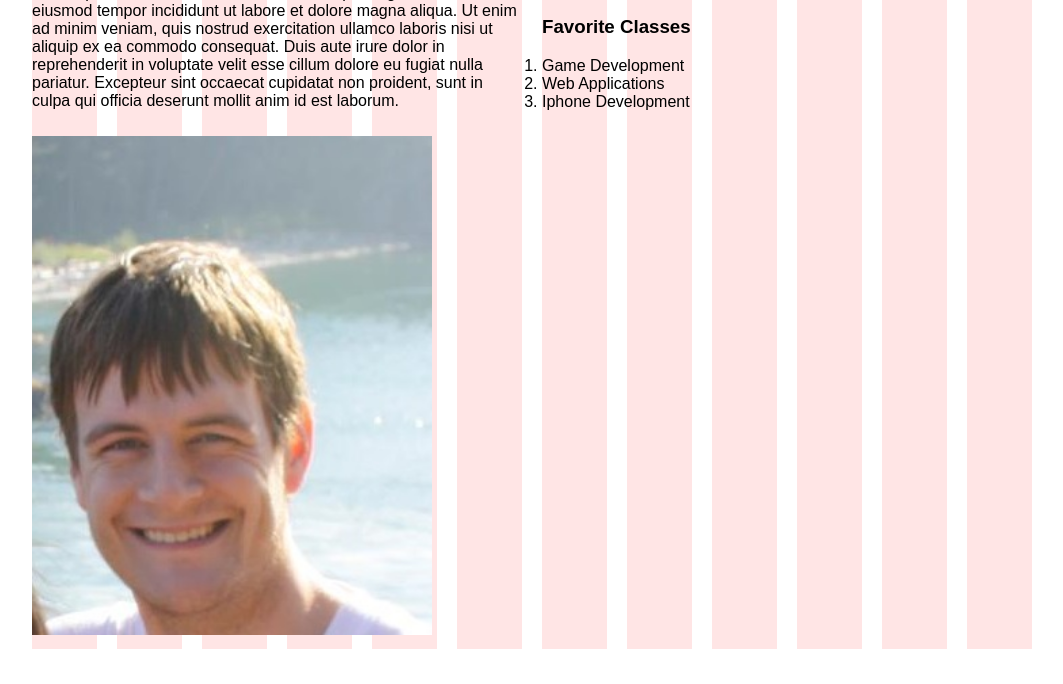
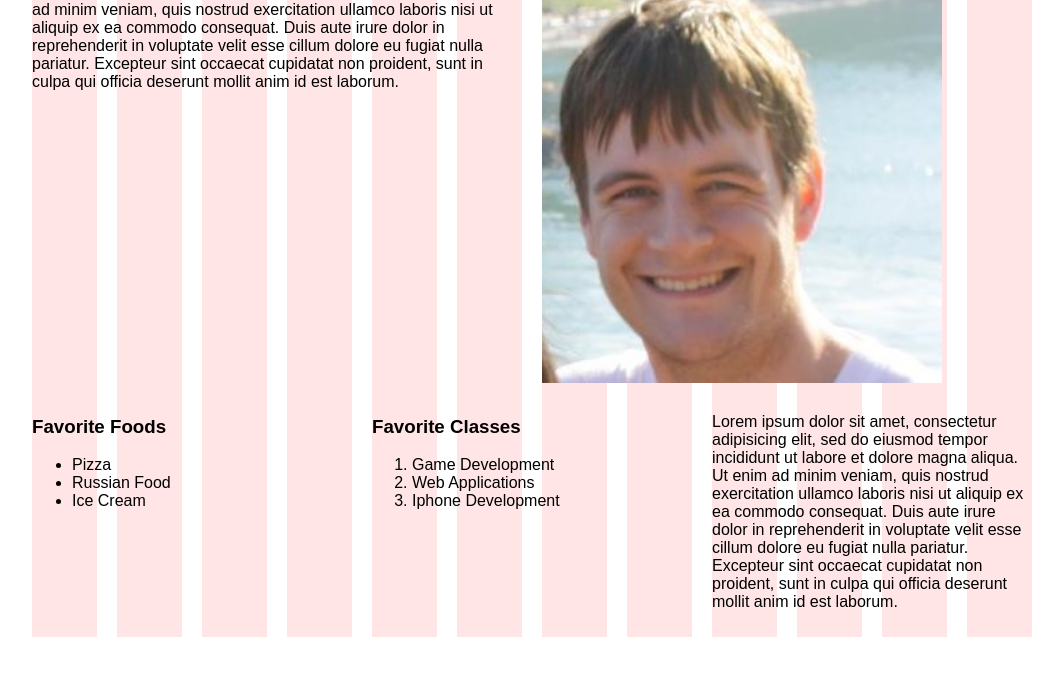
Before and after one commit to maxtikhomirov/p1-bio, a plain HTML site: page index.html in a window 1280 px wide. Shown: the part 116-800 px from the top of the page, without its empty margins (108-1171 px from the left). Drawn offline with Linux system fonts and the light colour scheme.

Commit message:
2- alpha/omega

```diff
--- a/index.html
+++ b/index.html
@@ -18,7 +18,7 @@
 
 	<div class="container showgrid">
 
-		<div class="grid_6">
+		<div class="grid_6 alpha">
 		<!-- Your Content -->
 			<h1>&#9733; Max Tikhomirov</h1>
 			<p>Lorem ipsum dolor sit amet, consectetur adipisicing elit, sed do eiusmod
@@ -29,23 +29,37 @@
 			proident, sunt in culpa qui officia deserunt mollit anim id est laborum.</p>
 		</div>
 
-		<div class="grid_6">
+		<div class="grid_6 omega">
 			<img src="img/me.jpg" alt="Max Tikhomirov">
 		</div>
 
+		<div class="grid_4 alpha">
 			<h3>Favorite Foods</h3>
 			<ul>
 				<li>Pizza</li>
 				<li class="highlight">Russian Food</li>
 				<li>Ice Cream</li>
 			</ul>
+		</div>
 
+		<div class="grid_4">
 			<h3>Favorite Classes</h3>
 			<ol>
 				<li>Game Development</li>
 				<li class="highlight">Web Applications</li>
 				<li class="highlight">Iphone Development</li>
 			</ol>
+		</div>
+
+		<div class="grid_4 omega">
+			<p>Lorem ipsum dolor sit amet, consectetur adipisicing elit, sed do eiusmod
+			tempor incididunt ut labore et dolore magna aliqua. Ut enim ad minim veniam,
+			quis nostrud exercitation ullamco laboris nisi ut aliquip ex ea commodo
+			consequat. Duis aute irure dolor in reprehenderit in voluptate velit esse
+			cillum dolore eu fugiat nulla pariatur. Excepteur sint occaecat cupidatat non
+			proident, sunt in culpa qui officia deserunt mollit anim id est laborum.</p>
+		</div>
+
 
 		<!-- Clearfix -->
 		<div class="clear"></div>
```
Lines whose indentation alone changed are shown as unchanged.
